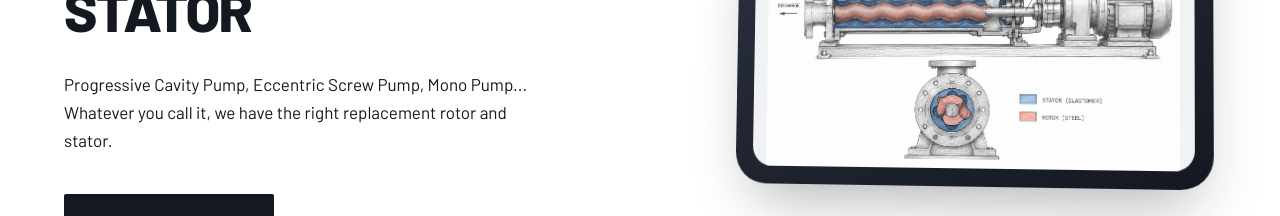
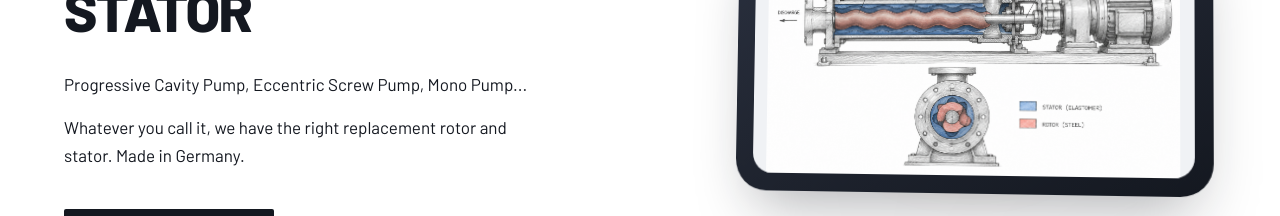
Before and after one commit to rotor-stator/rs, a Next.js app: page /en in a window 1280 px wide. Shown: the part 303-519 px from the top of the page. Built offline with nearby package versions, Linux system fonts and the light colour scheme; no server answers; the database is empty.

Commit message:
Split hero tagline into two lines with spacing

```diff
--- a/components/home/Hero.tsx
+++ b/components/home/Hero.tsx
@@ -56,7 +56,10 @@ export default function Hero() {
               margin: "0 0 40px",
             }}
           >
-            {t("heroTagline")}
+            <span style={{ display: "block" }}>{t("heroTaglineLine1")}</span>
+            <span style={{ display: "block", marginTop: "0.85em" }}>
+              {t("heroTaglineLine2")}
+            </span>
           </p>
 
           <button
--- a/messages/en.json
+++ b/messages/en.json
@@ -30,7 +30,8 @@
     "rotorCard": "Rotor",
     "rotorDesc": "Chrome-plated and alloy rotor shafts",
     "heroTitle": "OEM-Grade Replacement Rotor & Stator",
-    "heroTagline": "Progressive Cavity Pump, Eccentric Screw Pump, Mono Pump... Whatever you call it, we have the right replacement rotor and stator.",
+    "heroTaglineLine1": "Progressive Cavity Pump, Eccentric Screw Pump, Mono Pump...",
+    "heroTaglineLine2": "Whatever you call it, we have the right replacement rotor and stator. Made in Germany.",
     "heroCta": "Find Your Part",
     "selectorTitle": "Select Your Rotor or Stator",
     "selectorSubtitle": "Three steps from pump brand to the exact part you need.",
```
